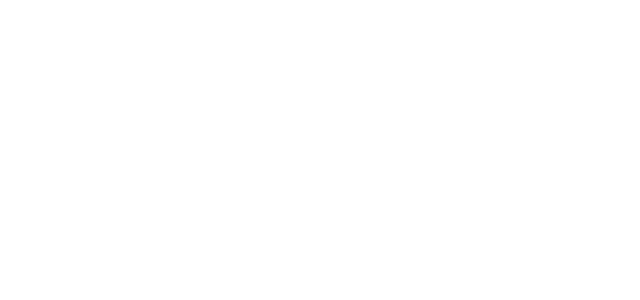
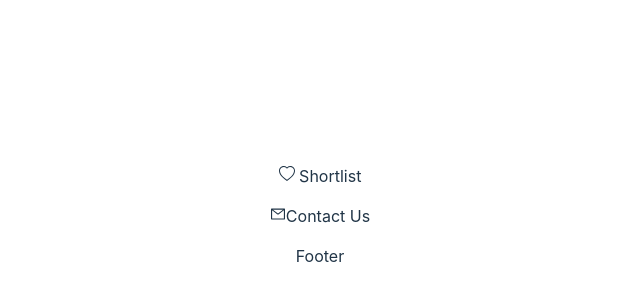
Before and after one commit to TheDoritoboy/UniLife, a React (Vite) app: page / in a window 1280 px wide. Shown: the part 192-492 px from the top of the page, without its empty margins (320-960 px from the left). Built offline with nearby package versions, Linux system fonts and the light colour scheme.

Commit message:
Doing stuff

```diff
--- a/package.json
+++ b/package.json
@@ -11,7 +11,9 @@
   },
   "dependencies": {
     "react": "^18.2.0",
-    "react-dom": "^18.2.0"
+    "react-dom": "^18.2.0",
+    "react-icons": "^4.10.1",
+    "react-router-dom": "^6.15.0"
   },
   "devDependencies": {
     "@types/react": "^18.2.15",
--- a/src/App.jsx
+++ b/src/App.jsx
@@ -1,13 +1,21 @@
 import React, { useState } from 'react'
-
+import {BrowserRouter, Routes, Route} from "react-router-dom"
 import './App.css'
+import Homepage from './Homepage/Homepage'
+import Header from './Header/Header'
+import Footer from './Footer/Footer'
 
 function App() {
 
   return (
-    <>
+    <BrowserRouter>
+    <Header/>
+      <Routes>
+          <Route path='/' element =''/>
+      </Routes>
+    <Footer/>
 
-    </>
+    </BrowserRouter>
   )
 }
 
--- a/src/Header/Header.css
+++ b/src/Header/Header.css
@@ -0,0 +1,6 @@
+.Header
+{
+    width: auto;
+    height: 60px;
+    background-color: #00A2E1;
+}
--- a/src/Header/Header.jsx
+++ b/src/Header/Header.jsx
@@ -1,8 +1,14 @@
 import React from 'react'
-
+import { BsHeart } from "react-icons/bs";
+import { AiOutlineMail } from "react-icons/ai";
 function Header() {
   return (
-    <div>Header</div>
+    <div className='Header'>
+        {/*<img src="..\assets\holiday_village_FILL0_wght300_GRAD0_opsz48 3.png" alt="" />
+        <img src="..\assets\UniLife.svg" alt="" />*/}
+        <p><BsHeart/> Shortlist</p>
+        <p><AiOutlineMail/>Contact Us</p>
+    </div>
   )
 }
 
```
Also changed, not shown: 1 other file (tests, documents, lock files or other folders).
